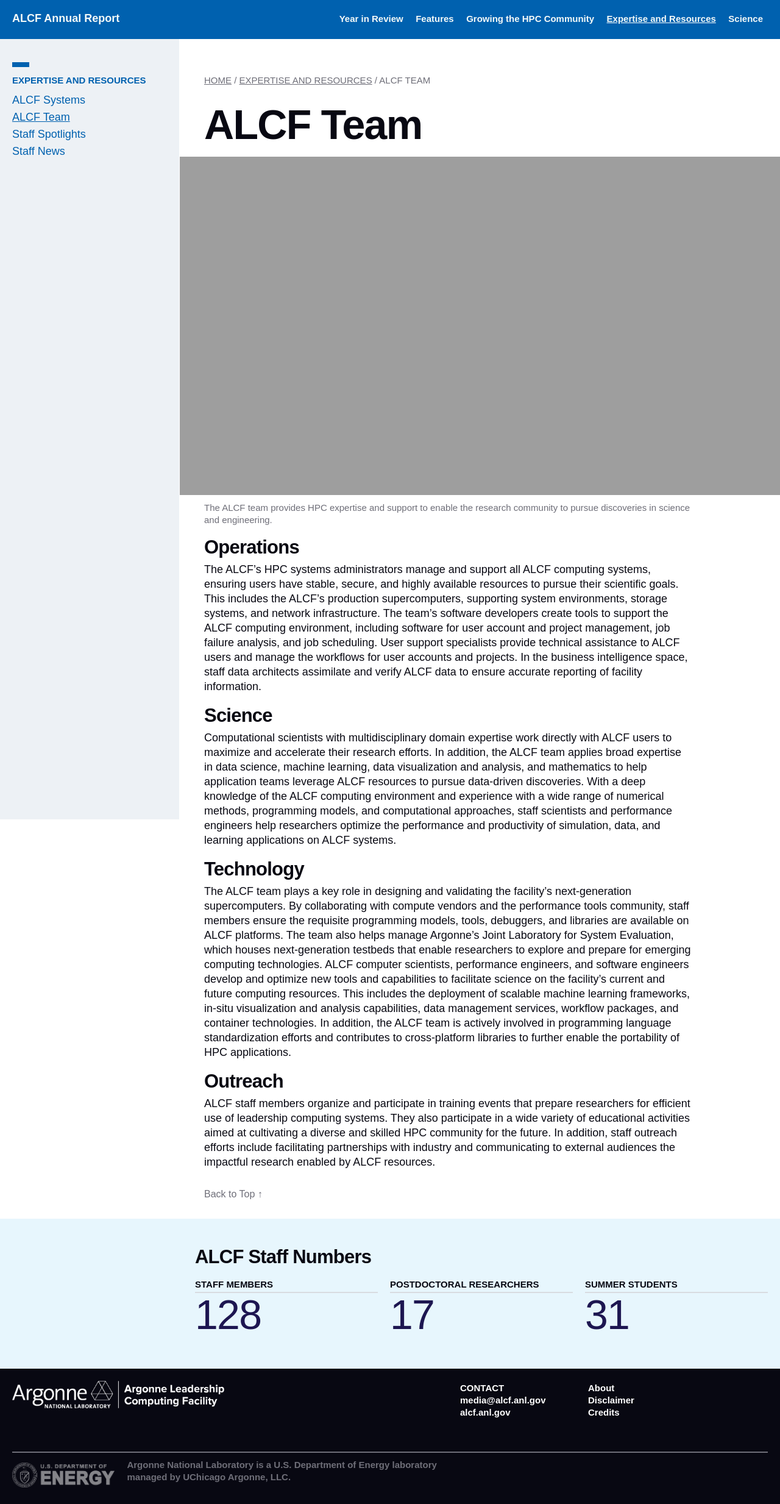
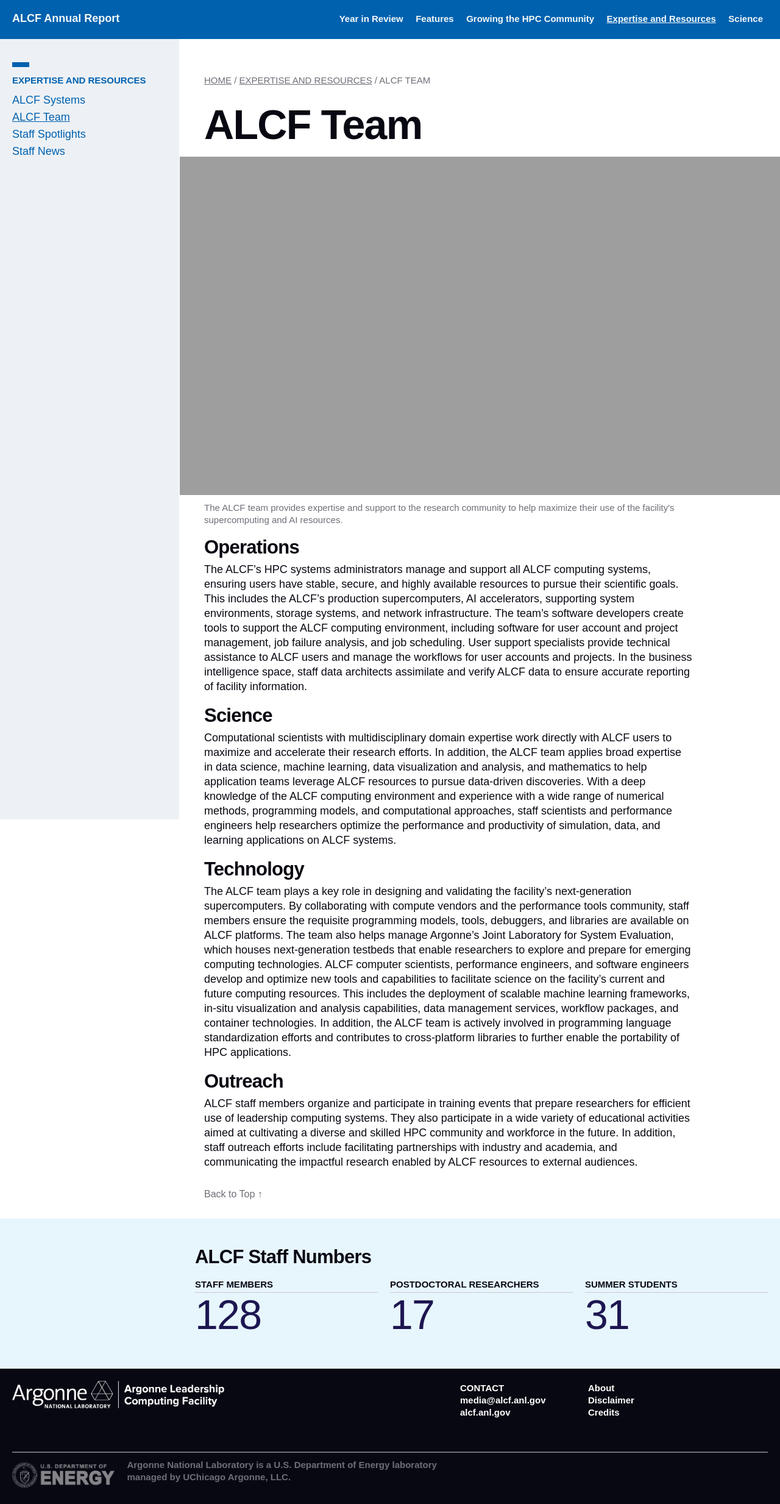
Before and after one commit to argonne-lcf/AR2023, a Jekyll site: the page built from 04_expertise-and-resources/team.md, in a window 1280 px wide. Shown: the whole page at 61% size. Built offline with Jekyll 4.4.1, drawn with Linux system fonts in a browser that asks for light colours; some web fonts are replaced.

Commit message:
Update team.md

```diff
--- a/04_expertise-and-resources/team.md
+++ b/04_expertise-and-resources/team.md
@@ -6,13 +6,13 @@
 
 title: ALCF Team
 hero-img-source: "ALCF-team.jpg"
-hero-img-caption: "The ALCF team provides HPC expertise and support to enable the research community to pursue discoveries in science and engineering."
+hero-img-caption: "The ALCF team provides expertise and support to the research community to help maximize their use of the facility's supercomputing and AI resources."
 
 aside: team.md
 ---
 
 # Operations
-The ALCF’s HPC systems administrators manage and support all ALCF computing systems, ensuring users have stable, secure, and highly available resources to pursue their scientific goals. This includes the ALCF’s production supercomputers, supporting system environments, storage systems, and network infrastructure. The team’s software developers create tools to support the ALCF computing environment, including software for user account and project management, job failure analysis, and job scheduling. User support specialists provide technical assistance to ALCF users and manage the workflows for user accounts and projects. In the business intelligence space, staff data architects assimilate and verify ALCF data to ensure accurate reporting of facility information.
+The ALCF’s HPC systems administrators manage and support all ALCF computing systems, ensuring users have stable, secure, and highly available resources to pursue their scientific goals. This includes the ALCF’s production supercomputers, AI accelerators, supporting system environments, storage systems, and network infrastructure. The team’s software developers create tools to support the ALCF computing environment, including software for user account and project management, job failure analysis, and job scheduling. User support specialists provide technical assistance to ALCF users and manage the workflows for user accounts and projects. In the business intelligence space, staff data architects assimilate and verify ALCF data to ensure accurate reporting of facility information.
 
 # Science
 Computational scientists with multidisciplinary domain expertise work directly with ALCF users to maximize and accelerate their research efforts. In addition, the ALCF team applies broad expertise in data science, machine learning, data visualization and analysis, and mathematics to help application teams leverage ALCF resources to pursue data-driven discoveries. With a deep knowledge of the ALCF computing environment and experience with a wide range of numerical methods, programming models, and computational approaches, staff scientists and performance engineers help researchers optimize the performance and productivity of simulation, data, and learning applications on ALCF systems.
@@ -21,4 +21,4 @@
 The ALCF team plays a key role in designing and validating the facility’s next-generation supercomputers. By collaborating with compute vendors and the performance tools community, staff members ensure the requisite programming models, tools, debuggers, and libraries are available on ALCF platforms. The team also helps manage Argonne’s Joint Laboratory for System Evaluation, which houses next-generation testbeds that enable researchers to explore and prepare for emerging computing technologies. ALCF computer scientists, performance engineers, and software engineers develop and optimize new tools and capabilities to facilitate science on the facility’s current and future computing resources. This includes the deployment of scalable machine learning frameworks, in-situ visualization and analysis capabilities, data management services, workflow packages, and container technologies. In addition, the ALCF team is actively involved in programming language standardization efforts and contributes to cross-platform libraries to further enable the portability of HPC applications.
 
 # Outreach
-ALCF staff members organize and participate in training events that prepare researchers for efficient use of leadership computing systems. They also participate in a wide variety of educational activities aimed at cultivating a diverse and skilled HPC community for the future. In addition, staff outreach efforts include facilitating partnerships with industry and communicating to external audiences the impactful research enabled by ALCF resources.
+ALCF staff members organize and participate in training events that prepare researchers for efficient use of leadership computing systems. They also participate in a wide variety of educational activities aimed at cultivating a diverse and skilled HPC community and workforce in the future. In addition, staff outreach efforts include facilitating partnerships with industry and academia, and communicating the impactful research enabled by ALCF resources to external audiences.
```
